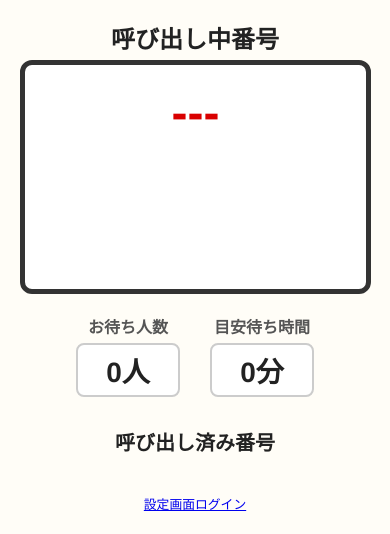
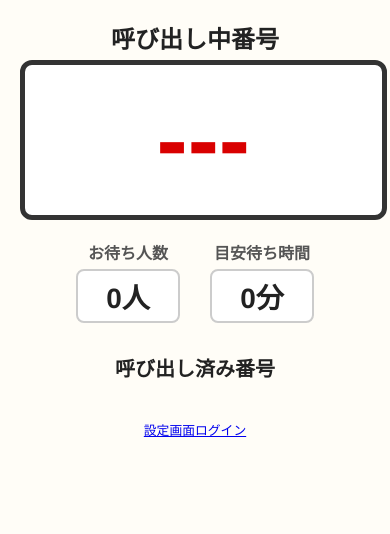
Before and after one commit to seven29789/seven_calling, a Flask app: page /monitor in a window 390 px wide. Shown: the part 148-682 px from the top of the page. Run offline with Flask 3, Linux system fonts and the light colour scheme.

Commit message:
Update monitor.html

```diff
--- a/meat_takeout_queue/templates/monitor.html
+++ b/meat_takeout_queue/templates/monitor.html
@@ -11,17 +11,24 @@
 .big-number {
   border: 5px solid #333;
   border-radius: 12px;
-  padding: 20px;
-  font-weight: bold;
   background-color: #fff;
-  display: inline-block;
+  box-sizing: border-box;
 
-  width: min(90vw, 450px);              /* ← スマホ対応 */
-  font-size: clamp(3rem, 12vw, 8rem);   /* ← 自動サイズ調整 */
+  width: min(92vw, 520px);
+  min-height: 180px;
+  padding: 10px 16px;
+
+  display: flex;
+  align-items: center;
+  justify-content: center;
 
   text-align: center;
-  box-sizing: border-box;               /* ← はみ出し防止 */
-  aspect-ratio: 3 / 2;                  /* ← 見た目安定 */
+  line-height: 1;
+  font-weight: 700;
+  font-size: clamp(4.8rem, 22vw, 9rem);
+
+  margin: 0 auto;
+  overflow: hidden;
 }
 
 /* 統計表示 */
@@ -53,11 +60,19 @@
   display: inline-block;
 }
 
-/* スマホ微調整（さらに見やすく） */
+/* スマホ微調整 */
 @media (max-width: 600px) {
+  .big-number {
+    width: 94vw;
+    min-height: 160px;
+    padding: 8px 12px;
+    font-size: clamp(5.2rem, 24vw, 7.5rem);
+  }
+
   .label {
     font-size: 1.4rem;
   }
+
   .value {
     font-size: 1.3rem;
   }
@@ -69,6 +84,7 @@ input[type=number]::-webkit-outer-spin-button {
   -webkit-appearance: none;
   margin: 0;
 }
+
 input[type=number] {
   -moz-appearance: textfield;
 }
@@ -117,3 +133,4 @@ input[type=number] {
   </div>
 </body>
 </html>
+</html>
```
